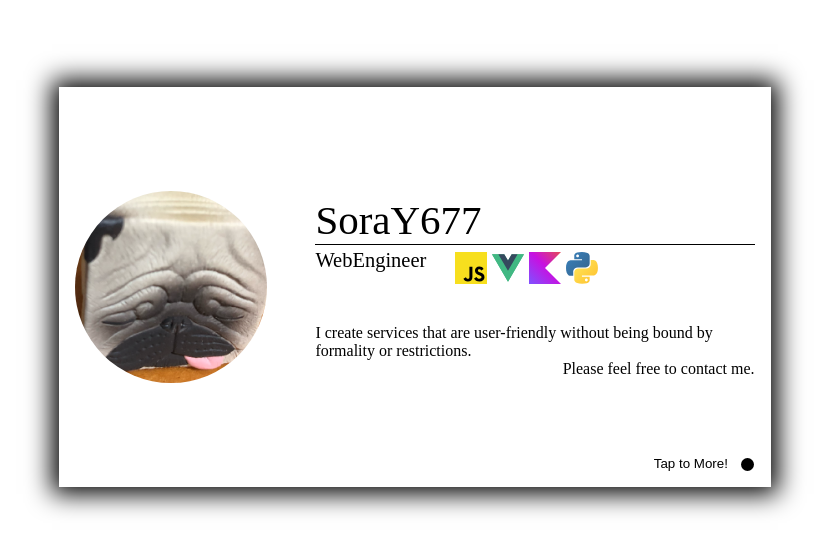
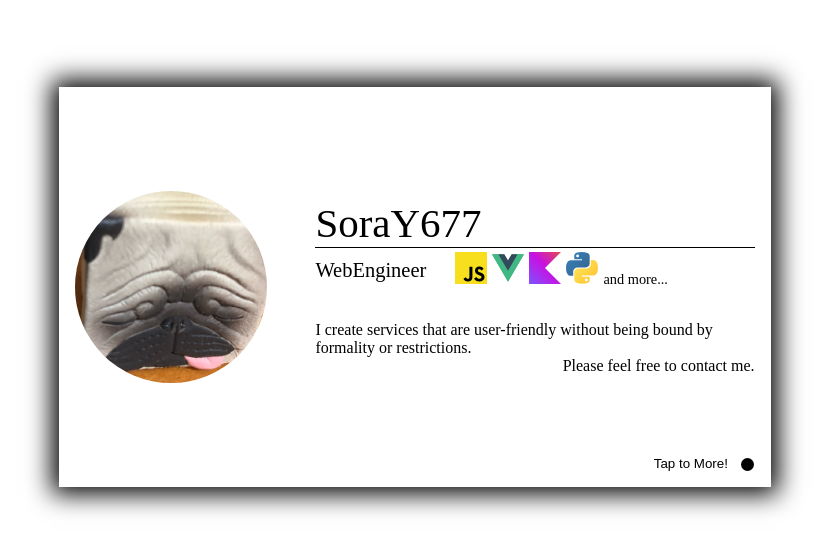
Before and after one commit to SoraY677/introduction-card, a website built with Vite: page client/index.html in a window 1280 px wide. Shown: the part 113-666 px from the top of the page, without its empty margins (225-1054 px from the left). Built offline with nearby package versions, Linux system fonts and the light colour scheme.

Commit message:
デザイン調整

```diff
--- a/client/index.html
+++ b/client/index.html
@@ -41,6 +41,7 @@
                           height="32"
                           alt="python"
                         />
+                        <span class="and-more">and more...</span>
                       </span>
                     </p>
                   </div>
--- a/client/src/style/card.scss
+++ b/client/src/style/card.scss
@@ -69,7 +69,7 @@
       justify-content: center;
       width: 100%;
 
-      .title {
+      > .title {
         height: fit-content;
         margin-bottom: 1em;
       }
@@ -83,6 +83,10 @@
         font-size: 1.6vw;
         gap: 1.4em;
         align-items: center;
+
+        .and-more {
+          font-size: 0.7em;
+        }
       }
 
       @media screen and (max-width: 1020px) {
```
